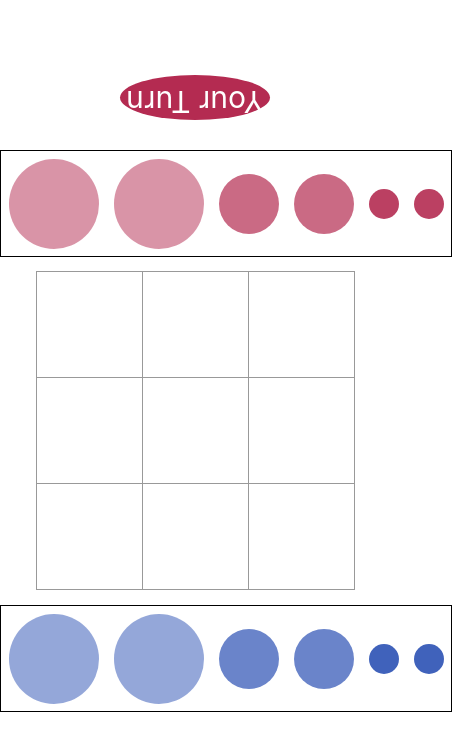
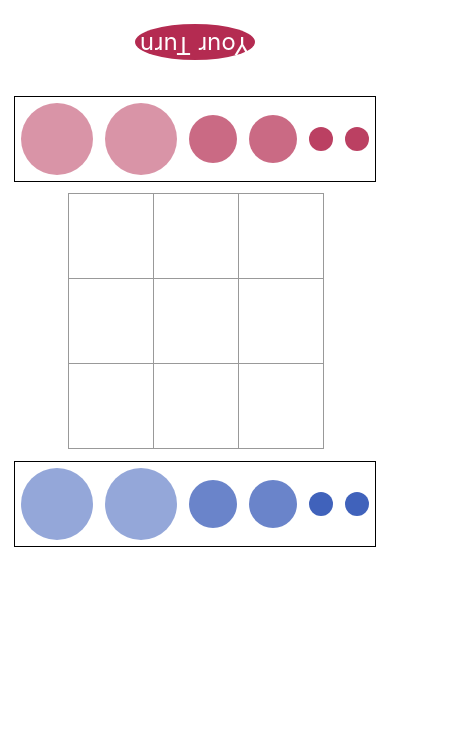
Before and after one commit to ys7i/masks, a React (Create React App) app: page / in a window 390 px wide. Shown: the top 750 px of the page, 452 px wide, since content can reach past the window. Built offline with nearby package versions, Linux system fonts and the light colour scheme.

Commit message:
update for iphone

```diff
--- a/src/components/circle/Circle.tsx
+++ b/src/components/circle/Circle.tsx
@@ -29,18 +29,18 @@ const circleColor = {
 
 const circleSize = [
   css`
-    width: 30px;
-    height: 30px;
+    width: 24px;
+    height: 24px;
     opacity: 0.9;
   `,
   css`
-    width: 60px;
-    height: 60px;
+    width: 48px;
+    height: 48px;
     opacity: 0.7;
   `,
   css`
-    width: 90px;
-    height: 90px;
+    width: 72px;
+    height: 72px;
     opacity: 0.5;
   `,
 ];
--- a/src/components/game/Game.tsx
+++ b/src/components/game/Game.tsx
@@ -82,7 +82,6 @@ const Game: React.FC = () => {
         if (clickedMask === 'selectedRed' || clickedMask === 'selectedBlue') {
           //board上かつselectedをclick
           nonSelected();
-          removeSelected();
           return;
         }
         if (selectedIndex > clickedIndex) {
@@ -92,48 +91,53 @@ const Game: React.FC = () => {
             judgeWinner(copy);
             return copy;
           });
+          removeSelected();
           setTurn(turn === 'red' ? 'blue' : 'red');
         }
         return;
       }
       case 'redTerriory':
-        if (turn === 'blue') {
+        if (turn === 'blue' || selected.aboutMe === 'onBoard') {
           return;
         }
         if (selected.aboutMe === 'redTerriory' && selected.place === place) {
           nonSelected();
           return;
         }
-        {
+        if (selected.aboutMe === 'redTerriory' && selected.place !== place) {
           nonSelected();
+          if (redMasks[place] === 'red') {
             setRedMasks((state) => {
               const copy = state.slice();
               copy[place] = 'selectedRed';
               return copy;
             });
             setSelected({ aboutMe: 'redTerriory', place: place });
+          }
           return;
         }
+        return;
       case 'blueTerritory':
-        if (turn === 'red') {
+        if (turn === 'red' || selected.aboutMe === 'onBoard') {
           return;
         }
         if (selected.aboutMe === 'blueTerritory' && selected.place === place) {
           nonSelected();
           return;
         }
-        {
+        if (selected.aboutMe === 'blueTerritory' && selected.place !== place) {
           nonSelected();
-          const copyBlue = blueMasks.slice();
-          copyBlue[place] = 'selectedBlue';
+          if (blueMasks[place] === 'blue') {
             setBlueMasks((state) => {
               const copy = state.slice();
               copy[place] = 'selectedBlue';
               return copy;
             });
             setSelected({ aboutMe: 'blueTerritory', place: place });
+          }
           return;
         }
+        return;
     }
   };
   //removeSelectedとsetSelectedは同じ関数内で呼び出してはいけない
@@ -182,6 +186,7 @@ const Game: React.FC = () => {
         return copy;
       });
       setSelected(null);
+      return;
     }
     if (selected.aboutMe === 'redTerriory') {
       setRedMasks((state) => {
@@ -323,34 +328,35 @@ const Game: React.FC = () => {
   );
 };
 const game = css`
-  margin: 75px auto;
+  margin: 0 auto;
+  display: grid;
+  place-items: center;
 `;
 
 const turnRed = css`
   transform: rotate(180deg);
   background-color: #b42b51;
-  width: 150px;
-  height: 45px;
-  font-size: 30px;
+  width: 120px;
+  height: 36px;
+  font-size: 24px;
   border-radius: 50%;
-  margin: 30px auto;
+  margin: 24px auto;
   text-align: center;
   color: white;
 `;
 const none = css`
-  width: 150px;
-  height: 45px;
-  margin: 30px auto;
+  width: 120px;
+  height: 36px;
+  margin: 24px auto;
   text-align: center;
 `;
 const turnBlue = css`
   background-color: #2b51b4;
-  width: 150px;
-  height: 45px;
-  font-size: 30px;
+  width: 120px;
+  height: 36px;
+  font-size: 24px;
   border-radius: 50%;
-  margin: 30px auto;
-  margin: 15px auto;
+  margin: 24px auto;
   text-align: center;
   color: white;
 `;
--- a/src/components/square/Square.tsx
+++ b/src/components/square/Square.tsx
@@ -43,27 +43,27 @@ const Square: React.FC<Props> = ({
 
 const sizeStyle = [
   css`
-    height: 45px;
-    width: 45px;
-    margin: 30px 0;
+    height: 36px;
+    width: 36px;
+    margin: 24px 0;
   `,
   css`
-    height: 75px;
-    width: 75px;
-    margin: 15px 0;
+    height: 60px;
+    width: 60px;
+    margin: 12px 0;
   `,
   css`
-    height: 105px;
-    width: 105px;
+    height: 84px;
+    width: 84px;
   `,
 ];
 
 const square = css`
   background: #fff;
   float: left;
-  font-size: 15px;
+  font-size: 12px;
   font-weight: bold;
-  line-height: 15px;
+  line-height: 12px;
   padding: 0;
   position: relative;
   -webkit-tap-highlight-color: rgba(0, 0, 0, 0);
@@ -72,9 +72,9 @@ const onBoard = css`
   border: 1px solid #999;
   background: #fff;
   float: left;
-  font-size: 15px;
+  font-size: 12px;
   font-weight: bold;
-  line-height: 15px;
+  line-height: 12px;
   margin-right: -1px;
   margin-top: -1px;
   padding: 0;
--- a/src/components/territory/Territory.tsx
+++ b/src/components/territory/Territory.tsx
@@ -39,10 +39,10 @@ const Territory: React.FC<Props> = ({ handled, aboutMe, onClick }) => {
 };
 
 const territory = css`
-  width: 450px;
-  height: 105px;
+  width: 360px;
+  height: 84px;
   border: solid 1px black;
-  margin: 15px auto;
+  margin: 12px auto;
   display: flex;
 `;
 
```
Lines whose indentation alone changed are shown as unchanged.
